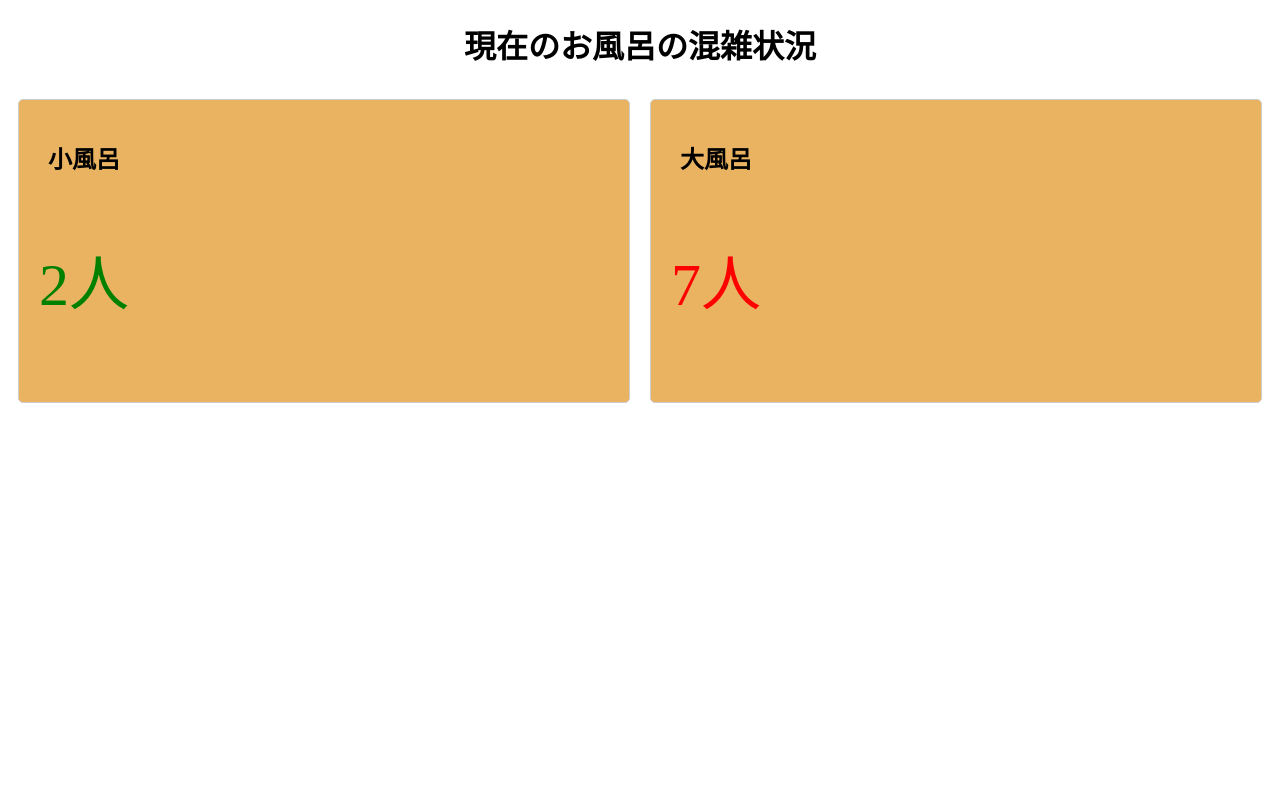
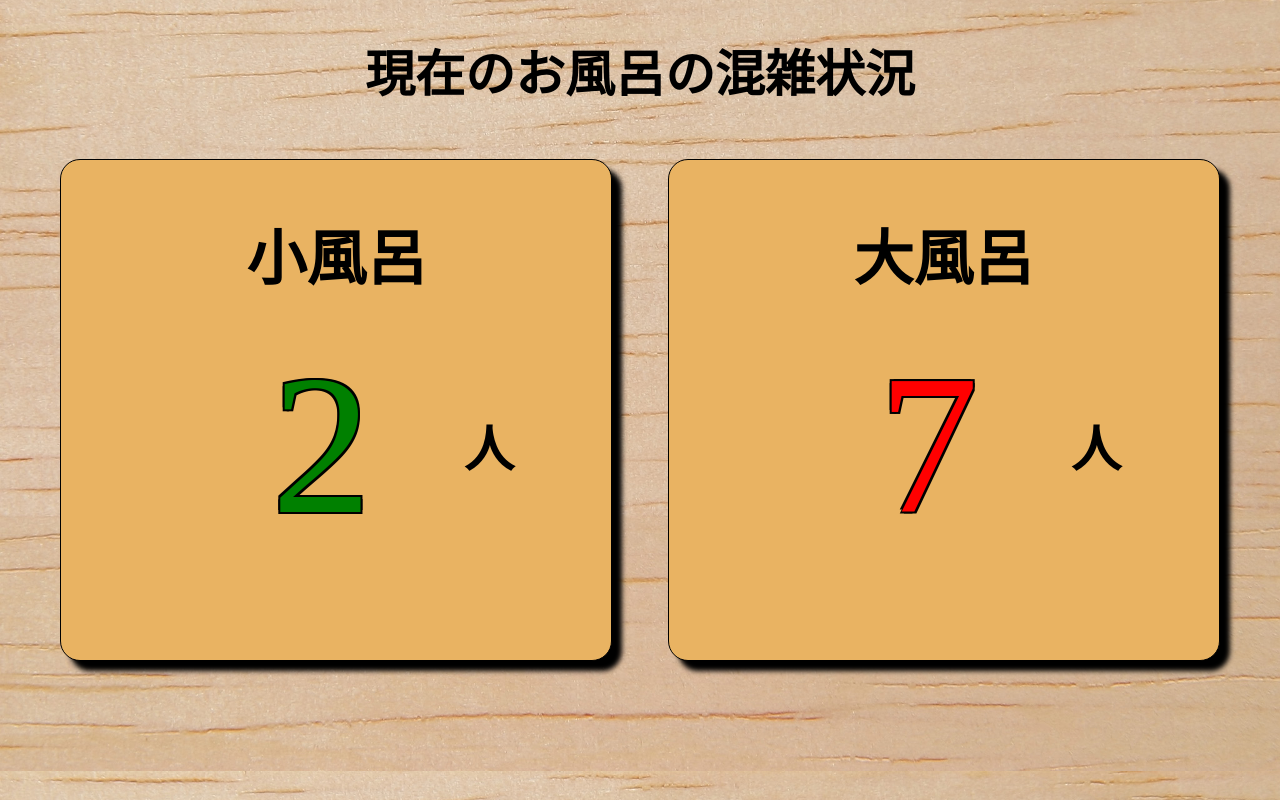
Before and after one commit to OPEN-HACK-U-NIGATU/BathTraffic, a Django app: template BathTraffic/home/templates/index.html in a window 1280 px wide. Run offline with Django 4.2, Linux system fonts and the light colour scheme; the template is opened without the code that fills it, so the values that code supplies are empty.

Commit message:
staticフォルダが読み込めない

```diff
--- a/BathTraffic/BathTraffic/settings.py
+++ b/BathTraffic/BathTraffic/settings.py
@@ -116,7 +116,10 @@ USE_TZ = True
 # Static files (CSS, JavaScript, Images)
 # https://docs.djangoproject.com/en/4.2/howto/static-files/
 
-STATIC_URL = 'static/'
+import os
+STATIC_URL = '/static/'
+STATICFILES_DIRS = [os.path.join(BASE_DIR, 'static')]
+#STATIC_ROOT = [os.path.join(BASE_DIR, 'static')]
 
 # Default primary key field type
 # https://docs.djangoproject.com/en/4.2/ref/settings/#default-auto-field
--- /dev/null
+++ b/BathTraffic/home/static/css/styles.css
@@ -0,0 +1,109 @@
+body {
+    font-family: serif, cursive; /* 行書体に変更 */
+    text-align: center;
+    background-repeat: none;     /*この下が背景画像の設定*/
+    background-size: cover;
+    background-position: center;
+    /*background-image: url("img/hinoki.jpg");*/ /*htmlに直接書いた*/
+}
+
+/* タイトルのスタイル */
+h1 {
+    font-family: "HG行書体", cursive; /* 行書体に変更 */
+    font-size: 50px; /*フォントサイズ*/
+    text-align: center; /* タイトルを中央揃えにする */
+}
+
+/* コンテナのスタイル */
+.bath-container {
+    display: inline-block;/*枠の設定*/
+    align-items: center; /* 中央揃え */
+    border: 2px solid #ccc;/*枠の縁の設定*/
+    border-radius: 5px;
+    width: min(90%, 550px);
+    height: fit-content;
+    margin: 20px 2vw;
+    background-color: #E9B362; /* 背景色を設定 */
+    position: relative; /* 相対位置指定 */
+    padding-bottom: 0;
+    height: 500px; /*高さ*/
+    box-shadow: 10px 10px 5px black; /*枠の影の追加*/
+    border: 1px solid #000; /*枠の影*/
+    border-radius: 20px; /*枠の角の丸さ*/
+}
+
+/* 風呂名のスタイル */
+h2 {
+    font-family: "HG行書体", cursive; /* 行書体に変更 */
+    font-size: 60px; /*フォントサイズ*/
+    text-align: center; /* テキストを中央揃えにする */
+    position: absolute; /* 絶対位置指定 */
+    top: 0; /* 上部に配置 */
+    left: 50%; /* 中央に配置 */
+    transform: translateX(-50%); /* 水平方向に中央揃え */
+    width: 100%;
+}
+
+/* 人数表示のスタイル */
+.count {
+    font-size: 200px; /* 数値のフォントサイズを大きくする */
+    text-align: center; /* テキストを中央揃えにする */
+    width: 300px;
+    top: 20%;
+    margin: 170px 0 0 110px;
+    text-shadow:
+        -2px -2px 0 black,
+        2px -2px 0 black,
+        -2px 2px 0 black,
+        2px 2px 0 black; /* 影を追加して黒い縁取りを作成 */
+}
+
+/* 単位のスタイル */
+.unit {
+    font-size: 14px; /* 単位のフォントサイズを調整 */
+    color: black !important; /* 人の色を黒に設定 */
+}
+
+/* 色付けのスタイル */
+.green {
+    color: green;
+}
+
+.yellow {
+    color: yellow;
+}
+
+.red {
+    color: red;
+}
+
+#detailPeople {
+    display: block;
+}
+
+.ninn {   /*人のspanの設定*/
+    display: block;
+    margin-left: 50%;
+    transform: translateY(-200px);
+}
+
+.ninn h3 {   /*人の位置設定*/
+    font-size: 50px;
+    display: inline-block;
+    width: 20px;
+    margin-right: 0;
+    text-align: left;
+}
+
+/*レスポンシブデザインの導入*/
+@media screen and (min-width: 611px) and (max-width: 1227px) {
+    .count {
+        margin: 170px 0 0 150px;
+    }
+}
+
+@media screen and (max-width: 611px) {
+    .count {
+        margin: 170px 0 0 calc(20% - 100px);
+    }
+}
--- a/BathTraffic/home/templates/index.html
+++ b/BathTraffic/home/templates/index.html
@@ -1,80 +1,45 @@
+{% load static %}
 <!DOCTYPE html>
 <html lang="ja">
 <head>
     <meta charset="UTF-8">
     <title>お風呂の混雑状況</title>
-    <style>
-        /* タイトルのスタイル */
-        h1 {
-            font-family: "行書体", cursive; /* 行書体に変更 */
-            text-align: center; /* タイトルを中央揃えにする */
-        }
 
-        /* コンテナのスタイル */
-        .bath-container {
-            display: flex;
-            justify-content: space-between; /* 左右に配置 */
-            align-items: center; /* 中央揃え */
-            padding: 20px; /* 余白を追加 */
-            border: 1px solid #ccc;
-            border-radius: 5px;
-            margin: 10px;
-            width: 48%; /* コンテナの幅を設定 */
-            background-color: #E9B362; /* 背景色を設定 */
-        }
+    <!--レスポンシブデザインの導入-->
+    <meta name="viewport" content="width=device-width, initial-scale=1.0">
 
-        /* 風呂名のスタイル */
-        h2 {
-            font-family: "行書体", cursive; /* 行書体に変更 */
-            text-align: center; /* テキストを中央揃えにする */
-        }
-
-        /* 人数表示のスタイル */
-        .count {
-            font-size: 60px; /* 数値のフォントサイズを大きくする */
-            text-align: center; /* テキストを中央揃えにする */
-        }
-
-        /* 単位のスタイル */
-        .unit {
-            font-size: 14px; /* 単位のフォントサイズを調整 */
-            color: black !important; /* 人の色を黒に設定 */
-        }
-
-        /* 色付けのスタイル */
-        .green {
-            color: green;
-        }
-
-        .yellow {
-            color: yellow;
-        }
-
-        .red {
-            color: red;
-        }
-    </style>
+    <!-- cssファイルの読み込み -->
+    <link rel="stylesheet" type="text/css" href="{% static 'css/styles.css' %}">
 </head>
-<body>
+<!-- 背景に画像を表示させる -->
+<body background="{% static 'img/hinoki.jpg' %}">
     <h1>現在のお風呂の混雑状況</h1>
 
-    <div style="display: flex; justify-content: space-between;">
+    <div id="detailPeople">
         <!-- 小風呂の人数を表示する枠 -->
         <div class="bath-container">
-            <div>
+            <span>
                 <h2>小風呂</h2>
                 <!-- 人数表示に色のクラスを追加 -->
-                <p id="small-bath-count" class="count">取得中... <span class="unit">人</span></p>
-            </div>
+                <p id="small-bath-count" class="count"></p>
+            </span>
+            <span class="ninn">
+                <h3>人</h3>
+                <p class="unit"></p>
+            </span>
         </div>
 
         <!-- 大風呂の人数を表示する枠 -->
         <div class="bath-container">
-            <div>
+            <span>
                 <h2>大風呂</h2>
                 <!-- 人数表示に色のクラスを追加 -->
-                <p id="large-bath-count" class="count">取得中... <span class="unit">人</span></p>
-            </div>
+                <p id="large-bath-count" class="count"></p>
+            </span>
+            <span class="ninn">
+                <h3>人</h3>
+                <p class="unit"></p>
+            </span>
         </div>
     </div>
 
@@ -101,7 +66,7 @@
 
             // HTMLに人数を表示し、条件に応じて数字の色を変更します
             const smallBathCountElement = document.getElementById("small-bath-count");
-            smallBathCountElement.textContent = `${smallBathCount}人`;
+            smallBathCountElement.textContent = `${smallBathCount}`;
             if (smallBathCount >= 0 && smallBathCount <= 2) {
                 smallBathCountElement.classList.add("green");
             } else if (smallBathCount >= 3 && smallBathCount <= 4) {
@@ -112,7 +77,7 @@
 
             // HTMLに人数を表示し、条件に応じて数字の色を変更します
             const largeBathCountElement = document.getElementById("large-bath-count");
-            largeBathCountElement.textContent = `${largeBathCount}人`;
+            largeBathCountElement.textContent = `${largeBathCount}`;
             if (largeBathCount >= 0 && largeBathCount <= 3) {
                 largeBathCountElement.classList.add("green");
             } else if (largeBathCount >= 4 && largeBathCount <= 6) {
--- a/BathTraffic/home/urls.py
+++ b/BathTraffic/home/urls.py
@@ -1,5 +1,7 @@
 from django.urls import path,include
 from . import views
+
+
 urlpatterns = [
     path('',views.home,name='home'),
 ]
```
Also changed, not shown: BathTraffic/home/views.py (+11 -0 lines), BathTraffic/home/static/img/hinoki.jpg (added).
